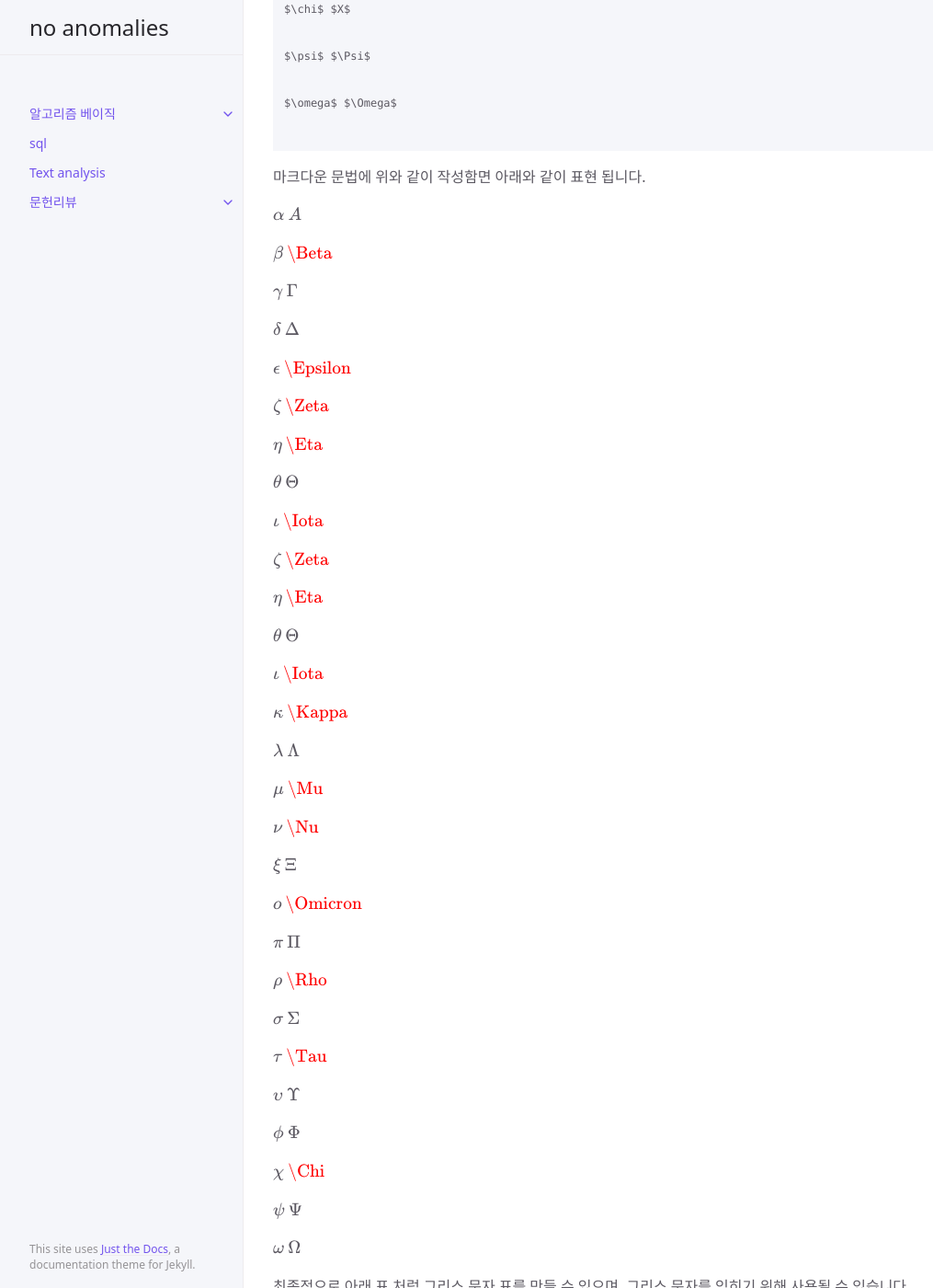
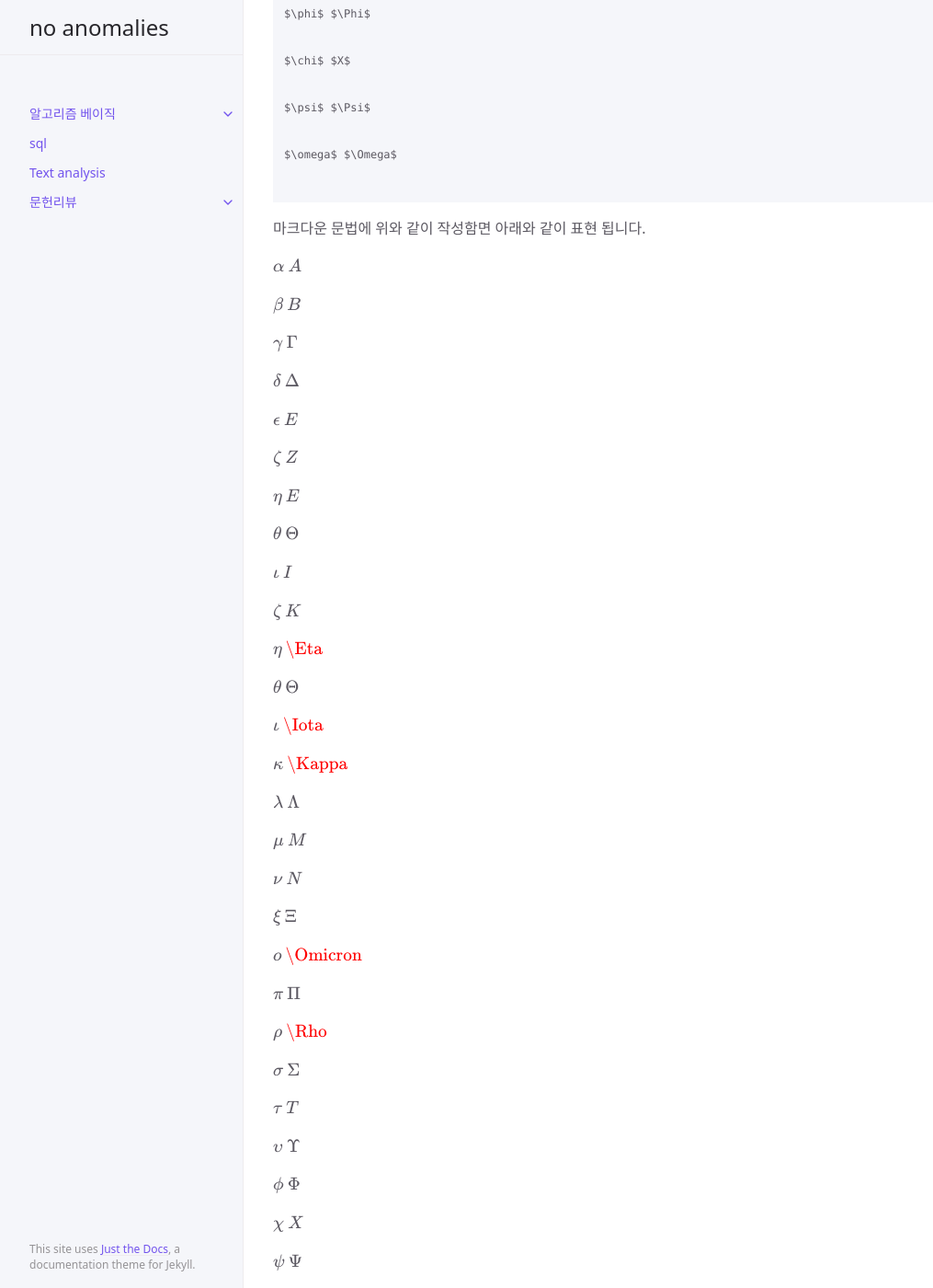
Before and after one commit to noanomal/noanomal.github.io, a Jekyll site: the page built from docs/algorithm_basic/greece_letter.md, in a window 1280 px wide and 1400 px high, scrolled down 2479 px. Shown: the whole window at 92% size, without its empty margins (107-1122 px from the left). Built offline with Jekyll 4.4.1, drawn with Linux system fonts in a browser that asks for light colours; cached includes are drawn as plain includes.

Commit message:
greece big letter modify2

```diff
--- a/docs/algorithm_basic/greece_letter.md
+++ b/docs/algorithm_basic/greece_letter.md
@@ -104,23 +104,23 @@ $\omega$ $\Omega$
 
 $\alpha$ $A$
 
-$\beta$ $\Beta$
+$\beta$ $B$
 
 $\gamma$ $\Gamma$
 
 $\delta$ $\Delta$
 
-$\epsilon$ $\Epsilon$
+$\epsilon$ $E$
 
-$\zeta$ $\Zeta$
+$\zeta$ $Z$
 
-$\eta$ $\Eta$
+$\eta$ $E$
 
 $\theta$ $\Theta$
 
-$\iota$ $\Iota$
+$\iota$ $I$
 
-$\zeta$ $\Zeta$
+$\zeta$ $K$
 
 $\eta$ $\Eta$
 
@@ -132,9 +132,9 @@ $\kappa$ $\Kappa$
 
 $\lambda$ $\Lambda$
 
-$\mu$ $\Mu$
+$\mu$ $M$
 
-$\nu$ $\Nu$
+$\nu$ $N$
 
 $\xi$ $\Xi$
 
@@ -146,13 +146,13 @@ $\rho$ $\Rho$
 
 $\sigma$ $\Sigma$
 
-$\tau$ $\Tau$
+$\tau$ $T$
 
 $\upsilon$ $\Upsilon$
 
 $\phi$ $\Phi$
 
-$\chi$ $\Chi$
+$\chi$ $X$
 
 $\psi$ $\Psi$
 
```
Also changed, not shown: other parts of docs/algorithm_basic/greece_letter.md (+1 -1 lines).
